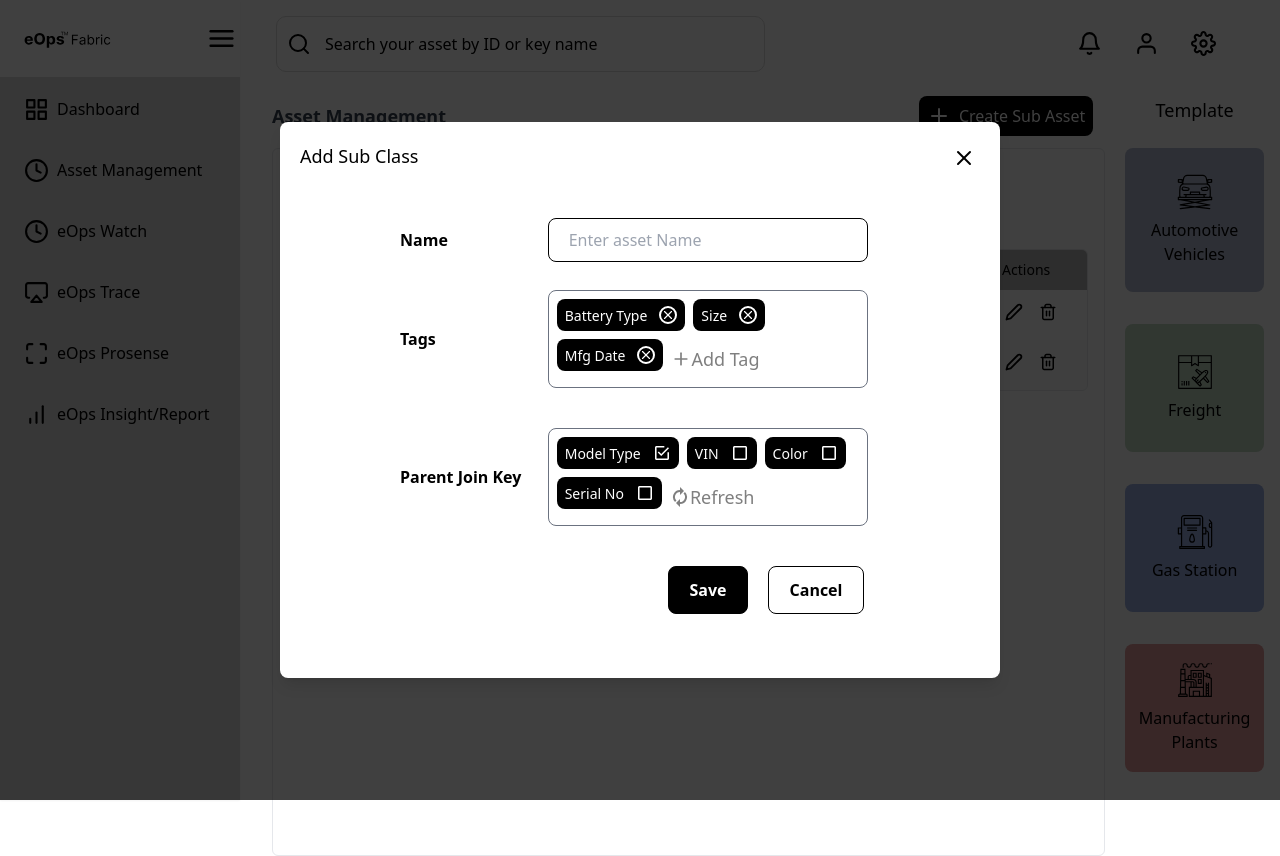
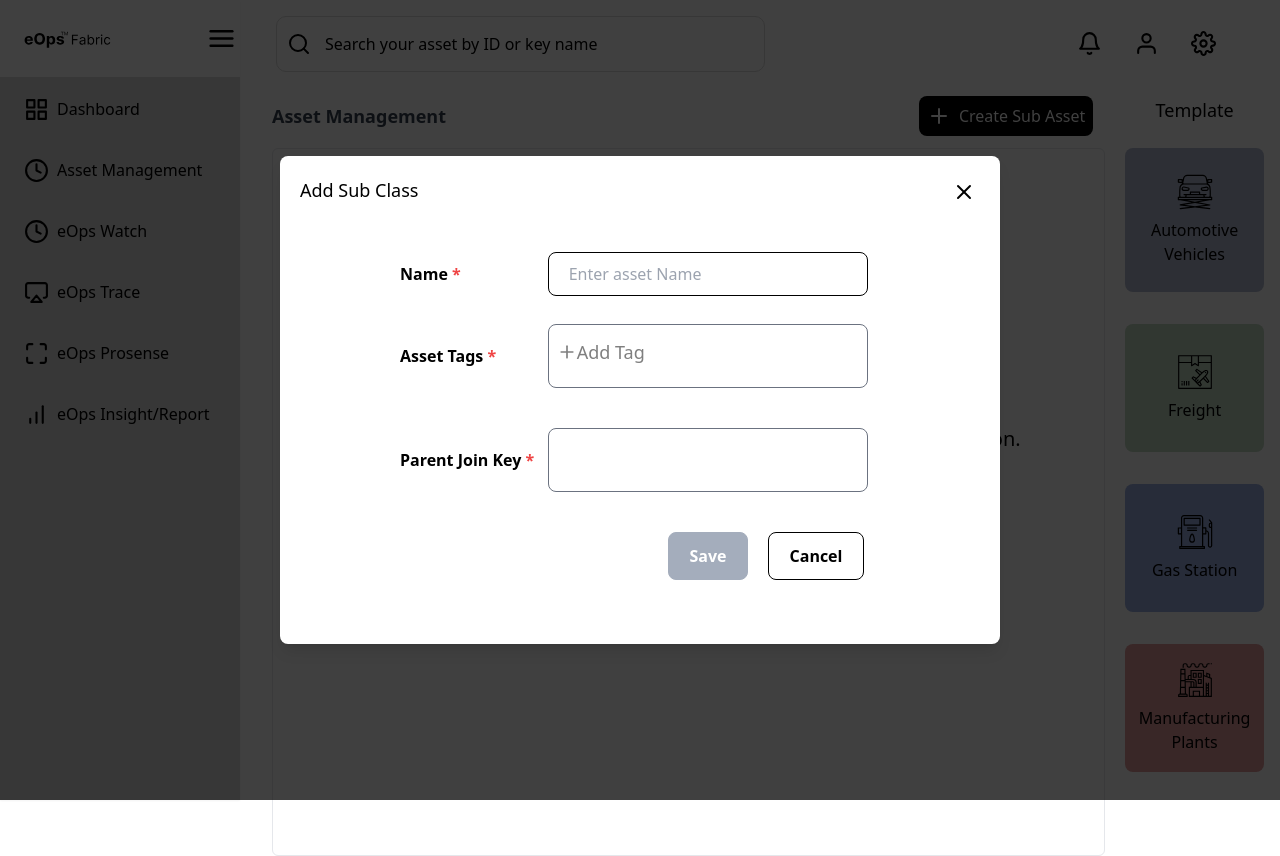
Before and after one commit to Shodat-Inc/eopsportal, a Next.js app: page /dashboard/subasset in a window 1280 px wide. Both pictures are taken after a click on the button "Create Sub Asset". Built offline with nearby package versions, Linux system fonts and the light colour scheme.

Commit message:
Added Tags for Sub class | Loaded all parent key in sub class page

```diff
--- a/src/pages/dashboard/subasset.tsx
+++ b/src/pages/dashboard/subasset.tsx
@@ -21,56 +21,104 @@ export async function getServerSideProps() {
 }
 
 export default function SubAsset(localData: any) {
-    const [query, setQuery] = useState('');
     const router = useRouter();
     const parentAsset = router.query;
     const [showModal, setShowModal] = useState(false);
     const [success, setSuccess] = useState(false);
+    const assetid = useRef("");
+    const [data, setData] = useState<any[]>([]);
+    const [allTags, setAllTags] = useState<any[]>([]);
+    const [parentJoinKey, setParentJoinKey] = useState<any[]>([]);
+    const [newTag, setNewTag] = useState("");
+    const [showInput, setShowInput] = useState(false);
+    const [hide, setHide] = useState(false);
+    const [showHideAddTagButton, setShowHideAddTagButton] = useState(false);
+
     const filtered = localData.localData.filter((item: any) => {
         return item.parentAssetName === parentAsset.assets;
     });
     const [filteredList, setFilteredList] = useState(filtered);
-    const assetid = useRef("");
-    const assetname = useRef("");
-    const assetkey = useRef("");
-    const [data, setData] = useState([]);
-    const [allTags, setAllTags] = useState("Battery Type, Size, Mfg Date")
-    const [parentJoinKey, setParentJoinKey] = useState("Battery Type, Size, Mfg Date");
-    const [newTag, setNewTag] = useState("");
-    const [showInput, setShowInput] = useState(false);
-    const [hide, setHide] = useState(false);
+
+
+    console.log("parentAsset", parentAsset.assets);
+
+    // Get JSON data on page load
+    const fetchDataForParent = () => {
+        axios.get("/api/getAssets").then((response) => {
+            if (response.data) {
+                const filtered = response.data.filter((item: any) => {
+                    return item.assetName === parentAsset.assets;
+                });
+                if (filtered && filtered.length > 0) {
+                    console.log("filtered", filtered[0].assetkey)
+                    setParentJoinKey(filtered[0].assetkey);
+                }
+            }
+        });
+    };
+    useEffect(() => {
+        fetchDataForParent();
+        if (fetchDataForParent.length) return;
+    }, [])
+
+    console.log("PARENT DATA", parentJoinKey)
+
 
     // Get JSON data on page load
     const fetchData = () => {
         axios.get("/api/getSubAssets").then((response) => {
-            console.log("HERE", response.data);
             if (response.data) {
-                setData(response.data);
+                const filtered = localData.localData.filter((item: any) => {
+                    return item.parentAssetName === parentAsset.assets;
+                });
+                if (filtered && filtered.length > 0) {
+                    setData(filtered);
+                }
             }
         });
     };
-
-
-    // Getting data on props refresh
     useEffect(() => {
         fetchData();
         if (fetchData.length) return;
     }, [localData.localData])
 
 
+    console.log("SUB CLASS DATA =>", data)
+
+
 
     // Adding New Tags
     const addTags = () => {
-        const myArray = allTags.split(",");
-        console.log("myArray =>", myArray);
         setShowInput(true);
         setHide(true)
     }
+
+    // Cancel Adding new tags
+    const cancelAddingTag = () => {
+        setShowInput(false);
+        setShowHideAddTagButton(false)
+    }
+
+    // Remove Elemnet from all Tag Array
+    const removeElement = (item: any) => {
+        let updatedList = allTags.slice();
+        var filteredArray = updatedList.filter(function (e) { return e !== item })
+        setAllTags(filteredArray)
+    }
+
+
     // Save New Tag
     const saveNewTag = () => {
-        console.log("Here")
+        if (newTag.trim().length !== 0) {
+            let updatedList = allTags.slice();
+            updatedList.push(newTag)
+            setAllTags(updatedList)
             setShowInput(false);
-        setHide(false)
+            setNewTag("");
+            setShowHideAddTagButton(false)
+        } else {
+            console.log("Input must not be empty")
+        }
     }
 
     // Refresh Function
@@ -117,6 +165,8 @@ export default function SubAsset(localData: any) {
         //     console.log("FAILED")
         // }
     }
+
+    console.log("Tags Array", allTags)
 
     return (
         <>
@@ -289,7 +339,7 @@ export default function SubAsset(localData: any) {
                                             <div className="mb-5 relative flex justify-center items-center flex-wrap flex-col">
                                                 <div className="mb-7 relative column-2 flex justify-center items-center">
                                                     <div className="w-[160px]">
-                                                        <label className="font-semibold text-black">Name</label>
+                                                        <label className="font-semibold text-black">Name <span className="text-red-500">*</span></label>
                                                     </div>
                                                     <div className="w-3/4">
                                                         <input
@@ -302,16 +352,24 @@ export default function SubAsset(localData: any) {
                                                     </div>
                                                 </div>
 
+
                                                 <div className="mb-10 relative column-2 flex justify-start items-center">
                                                     <div className="w-[160px]">
-                                                        <label className="font-semibold text-black">Tags</label>
+                                                        <label className="font-semibold text-black">Asset Tags <span className="text-red-500">*</span></label>
                                                     </div>
                                                     <div className="w-3/4">
                                                         <div className="rounded-lg border border-gray-500 min-h-[64px] pl-2 pr-2 w-[320px] pt-2 pb-2 flex flex-wrap justify-start items-center">
+                                                            {
+                                                                allTags && allTags.length > 0 ?
+                                                                    allTags.map((items: any, index: any) => (
                                                                         <span
+                                                                            key={index}
                                                                             className="rounded-lg inline-flex justify-center items-center h-8 pl-2 pr-2 bg-black text-white text-[14px] mr-2 mb-2">
-                                                                Battery Type
-                                                                <button className="rounded-full border-2 border-white h-[18px] w-[18px] inline-flex justify-center items-center ml-3">
+                                                                            {items}
+                                                                            <button
+                                                                                className="rounded-full border-2 border-white h-[18px] w-[18px] inline-flex justify-center items-center ml-3"
+                                                                                onClick={() => removeElement(items)}
+                                                                            >
                                                                                 <Image
                                                                                     src="/img/closewhite.svg"
                                                                                     alt="close"
@@ -320,57 +378,40 @@ export default function SubAsset(localData: any) {
                                                                                 />
                                                                             </button>
                                                                         </span>
-
-                                                            <span
-                                                                className="rounded-lg inline-flex justify-center items-center h-8 pl-2 pr-2 bg-black text-white text-[14px] mr-2 mb-2">
-                                                                Size
-                                                                <button className="rounded-full border-2 border-white h-[18px] w-[18px] inline-flex justify-center items-center ml-3">
-                                                                    <Image
-                                                                        src="/img/closewhite.svg"
-                                                                        alt="close"
-                                                                        height={14}
-                                                                        width={14}
-                                                                    />
-                                                                </button>
-                                                            </span>
-
-                                                            <span
-                                                                className="rounded-lg inline-flex justify-center items-center h-8 pl-2 pr-2 bg-black text-white text-[14px] mr-2 mb-2">
-                                                                Mfg Date
-                                                                <button className="rounded-full border-2 border-white h-[18px] w-[18px] inline-flex justify-center items-center ml-3">
-                                                                    <Image
-                                                                        src="/img/closewhite.svg"
-                                                                        alt="close"
-                                                                        height={14}
-                                                                        width={14}
-                                                                    />
-                                                                </button>
-                                                            </span>
-                                                            <input type="hidden" value={allTags} name="alltags" id="alltags" />
-
+                                                                    )) : null
+                                                            }
 
                                                             {
                                                                 showInput ?
-                                                                    <span>
+                                                                    <span className="flex justify-center items-center mb-2">
                                                                         <input
                                                                             type="text"
                                                                             placeholder="Tag"
-                                                                            className="border border-gray-951 rounded py-[3px] px-[3px] w-[100px] mr-2"
+                                                                            className="border border-gray-951 rounded py-[3px] px-[3px] w-[100px] mr-2 h-8 text-sm"
                                                                             value={newTag}
+                                                                            onChange={(e) => setNewTag(e.target.value)}
+                                                                            required
                                                                         />
                                                                         <button
-                                                                            className="text-black border border-black rounded inline-flex justify-center items-center text-lg px-2"
+                                                                            className="text-black border border-transparent rounded inline-flex justify-center items-center text-sm h-8 px-2 ml-1 bg-yellow-951"
                                                                             onClick={saveNewTag}
                                                                         >
-                                                                            Save
+                                                                            Add
+                                                                        </button>
+                                                                        <button
+                                                                            className="text-white border border-transparent rounded inline-flex justify-center items-center text-sm h-8 px-2 ml-1 bg-red-600"
+                                                                            onClick={cancelAddingTag}
+                                                                        >
+                                                                            Cancel
                                                                         </button>
                                                                     </span>
                                                                     : null
                                                             }
+                                                            <input type="hidden" value={allTags} name="alltags" id="alltags" />
 
-
+                                                            {!showHideAddTagButton ?
                                                                 <button
-                                                                className="text-gray-952 inline-flex justify-center items-center text-lg"
+                                                                    className="text-gray-952 inline-flex justify-center items-center text-lg h-8 mb-2"
                                                                     onClick={addTags}
                                                                 >
                                                                     <Image
@@ -381,33 +422,25 @@ export default function SubAsset(localData: any) {
                                                                     />
                                                                     <span>Add Tag</span>
                                                                 </button>
-
+                                                                : null}
                                                         </div>
                                                     </div>
                                                 </div>
 
+
                                                 <div className="mb-10 relative column-2 flex justify-start items-center">
                                                     <div className="w-[160px]">
-                                                        <label className="font-semibold text-black">Parent Join Key</label>
+                                                        <label className="font-semibold text-black">Parent Join Key <span className="text-red-500">*</span></label>
                                                     </div>
                                                     <div className="w-3/4">
                                                         <div className="rounded-lg border border-gray-500 min-h-[64px] pl-2 pr-2 w-[320px] pt-2 pb-2 flex flex-wrap justify-start items-center">
+                                                            {
+                                                                parentJoinKey && parentJoinKey.length > 0 ?
+                                                                    parentJoinKey.map((item: any, index: any) => (
                                                                         <span
+                                                                            key={index}
                                                                             className="rounded-lg inline-flex justify-center items-center h-8 pl-2 pr-2 bg-black text-white text-[14px] mr-2 mb-2">
-                                                                Model Type
-                                                                <button className="h-[18px] w-[18px] inline-flex justify-center items-center ml-3">
-                                                                    <Image
-                                                                        src="/img/box_check_icon_white.svg"
-                                                                        alt="close"
-                                                                        height={14}
-                                                                        width={14}
-                                                                    />
-                                                                </button>
-                                                            </span>
-
-                                                            <span
-                                                                className="rounded-lg inline-flex justify-center items-center h-8 pl-2 pr-2 bg-black text-white text-[14px] mr-2 mb-2">
-                                                                VIN
+                                                                            {item}
                                                                             <button className="h-[18px] w-[18px] inline-flex justify-center items-center ml-3">
                                                                                 <Image
                                                                                     src="/img/blank_check_box_icon_white.svg"
@@ -415,37 +448,21 @@ export default function SubAsset(localData: any) {
                                                                                     height={14}
                                                                                     width={14}
                                                                                 />
-                                                                </button>
-                                                            </span>
-
-                                                            <span
-                                                                className="rounded-lg inline-flex justify-center items-center h-8 pl-2 pr-2 bg-black text-white text-[14px] mr-2 mb-2">
-                                                                Color
-                                                                <button className="h-[18px] w-[18px] inline-flex justify-center items-center ml-3">
-                                                                    <Image
-                                                                        src="/img/blank_check_box_icon_white.svg"
+                                                                                {/* <Image
+                                                                                    src="/img/box_check_icon_white.svg"
                                                                                     alt="close"
                                                                                     height={14}
                                                                                     width={14}
-                                                                    />
+                                                                                /> */}
                                                                             </button>
                                                                         </span>
-
-                                                            <span
-                                                                className="rounded-lg inline-flex justify-center items-center h-8 pl-2 pr-2 bg-black text-white text-[14px] mr-2 mb-2">
-                                                                Serial No
-                                                                <button className="h-[18px] w-[18px] inline-flex justify-center items-center ml-3">
-                                                                    <Image
-                                                                        src="/img/blank_check_box_icon_white.svg"
-                                                                        alt="close"
-                                                                        height={14}
-                                                                        width={14}
-                                                                    />
-                                                                </button>
-                                                            </span>
+                                                                    ))
+                                                                    :
+                                                                    null
+                                                            }
                                                             <input type="hidden" value={parentJoinKey} name="parentJoinKey" id="parentJoinKey" />
 
-                                                            <button
+                                                            {/* <button
                                                                 className="text-gray-952 inline-flex justify-center items-center text-lg"
                                                                 onClick={refreshFunction}
                                                             >
@@ -456,7 +473,7 @@ export default function SubAsset(localData: any) {
                                                                     width={20}
                                                                 />
                                                                 <span>Refresh</span>
-                                                            </button>
+                                                            </button> */}
 
                                                         </div>
                                                     </div>
@@ -464,7 +481,8 @@ export default function SubAsset(localData: any) {
 
                                                 <div className="mb-5 relative flex justify-end items-center w-full pr-4">
                                                     <button
-                                                        className="border border-black rounded-lg bg-black text-white font-lg w-20 h-12 mr-5 font-semibold hover:bg-yellow-951 hover:text-white hover:border-yellow-951 ease-in-out duration-300"
+                                                        className="border border-black rounded-lg bg-black text-white font-lg w-20 h-12 mr-5 font-semibold hover:bg-yellow-951 hover:text-white hover:border-yellow-951 ease-in-out duration-300 disabled:bg-gray-951 disabled:hover:border-gray-951 disabled:border-gray-951"
+                                                        disabled={(allTags && allTags.length > 0) ? false : true}
                                                     >
                                                         Save
                                                     </button>
```
Also changed, not shown: json/subassets.json (+39 -1 lines), src/pages/dashboard/assetmanagement.tsx (+0 -14 lines). Lines whose indentation alone changed are shown as unchanged.
